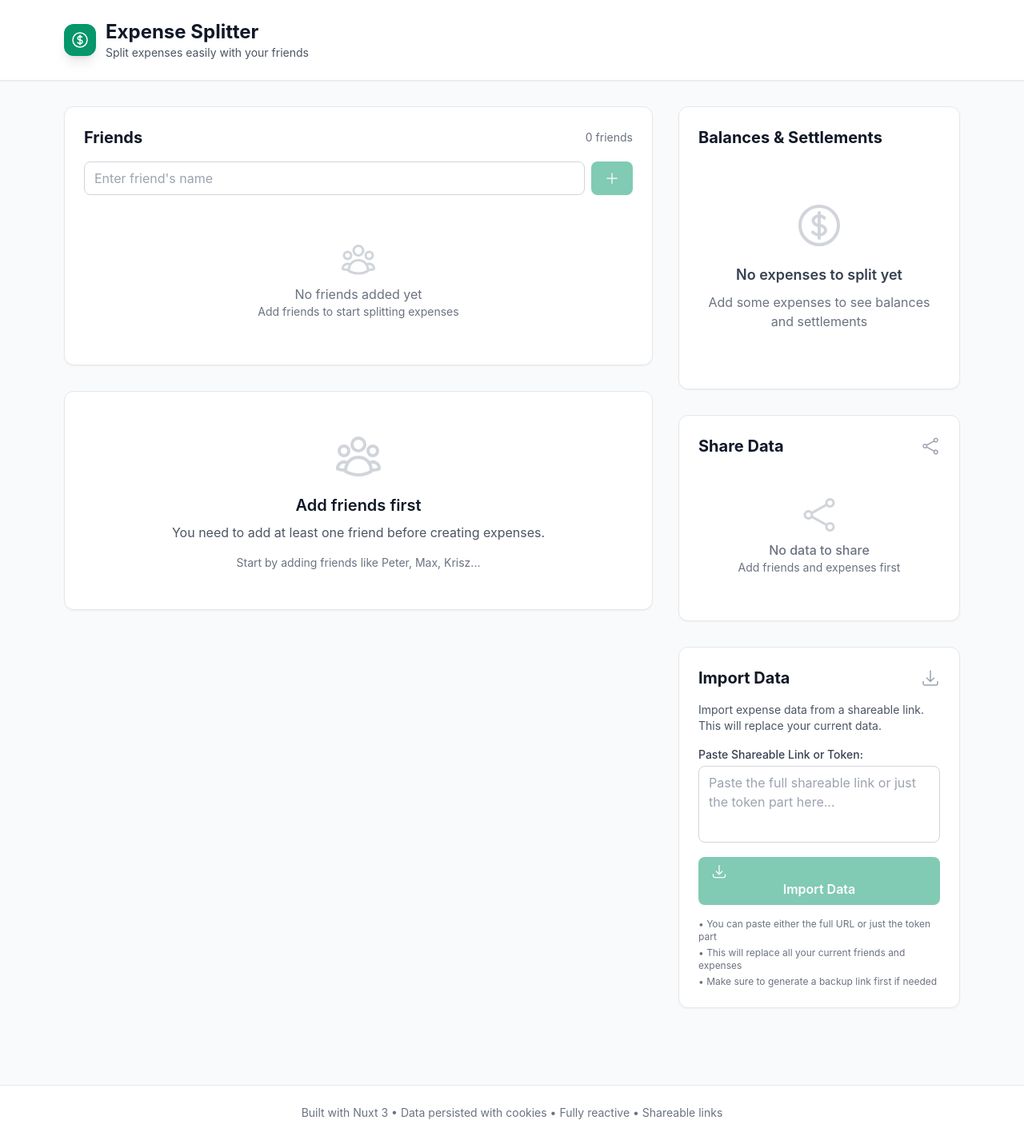
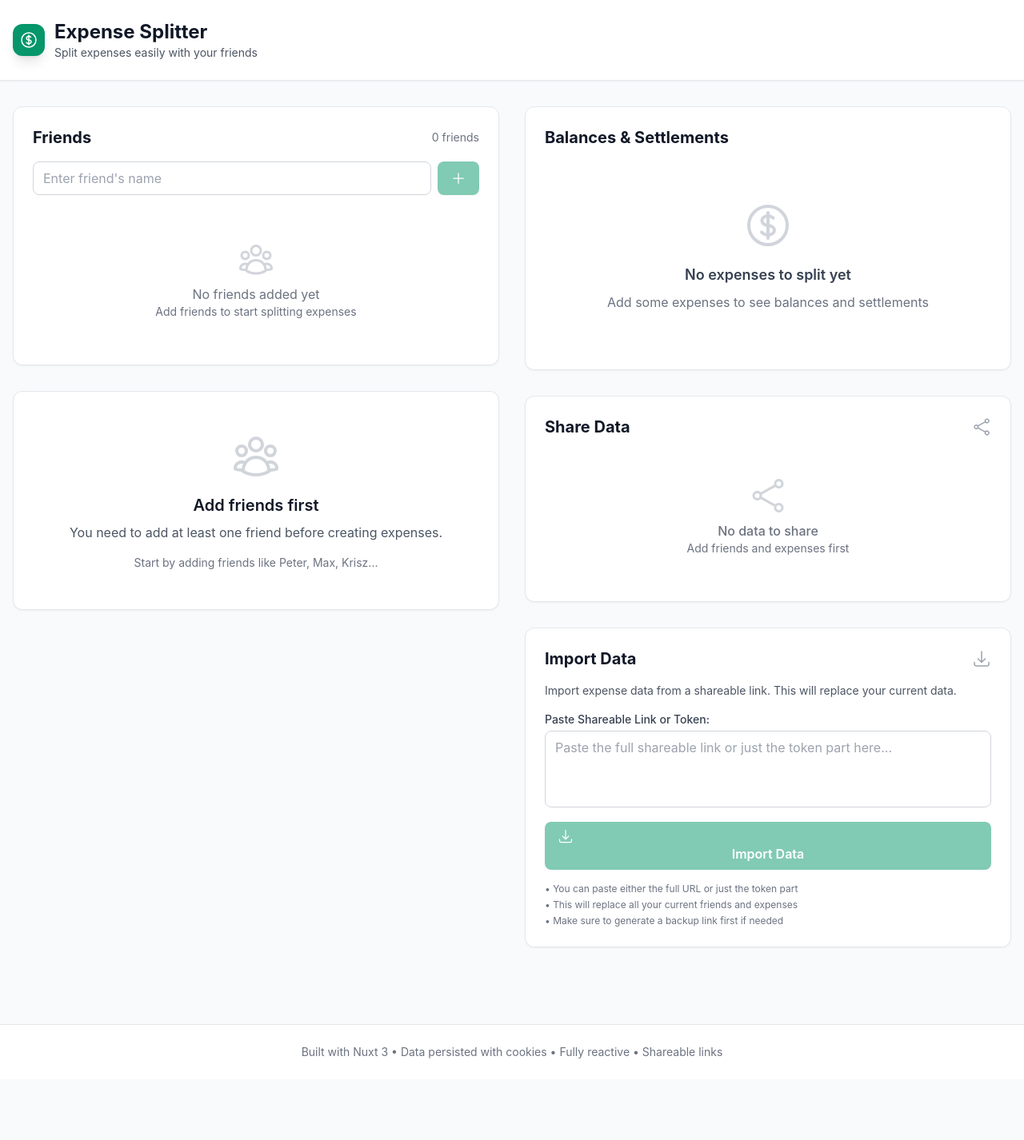
Before and after one commit to PiotrMigaj/expense-splitter, a Nuxt app: page / in a window 1280 px wide. Shown: the whole page at 80% size. After the commit the page ends 1350 px from the top, so only its background shows below. Built offline with nearby package versions, Linux system fonts and the light colour scheme.

Commit message:
next commit

```diff
--- a/app.vue
+++ b/app.vue
@@ -2,7 +2,7 @@
   <div class="min-h-screen bg-gray-50">
     <!-- Header -->
     <header class="bg-white shadow-sm border-b border-gray-200 sticky top-0 z-10">
-      <div class="max-w-6xl mx-auto px-4 py-6">
+      <div class="max-w-7xl mx-auto px-4 py-6">
         <div class="flex items-center justify-between">
           <div class="flex items-center space-x-3">
             <div class="w-10 h-10 bg-emerald-600 rounded-xl flex items-center justify-center shadow-lg">
@@ -22,10 +22,10 @@
     </header>
 
     <!-- Main Content -->
-    <main class="max-w-6xl mx-auto px-4 py-8">
-      <div class="grid grid-cols-1 lg:grid-cols-3 gap-8">
-        <!-- Left Column -->
-        <div class="lg:col-span-2 space-y-8">
+    <main class="max-w-7xl mx-auto px-4 py-8">
+      <div class="grid grid-cols-1 xl:grid-cols-2 gap-8">
+        <!-- Left Column - Friends and Expenses -->
+        <div class="space-y-8">
           <FriendManager />
           <ExpenseManager v-if="friends.length > 0" />
           <div v-else class="card text-center py-12">
@@ -36,9 +36,9 @@
           </div>
         </div>
 
-        <!-- Right Column -->
+        <!-- Right Column - Balance, Share, and Import -->
         <div class="space-y-8">
-          <div class="lg:sticky lg:top-24 lg:self-start space-y-8">
+          <div class="xl:sticky xl:top-24 xl:self-start space-y-8">
             <BalanceDisplay />
             <ShareableLink />
             <DataImport />
@@ -49,7 +49,7 @@
 
     <!-- Footer -->
     <footer class="bg-white border-t border-gray-200 mt-16">
-      <div class="max-w-6xl mx-auto px-4 py-6 text-center text-gray-500 text-sm">
+      <div class="max-w-7xl mx-auto px-4 py-6 text-center text-gray-500 text-sm">
         <p>Built with Nuxt 3 • Data persisted with cookies • Fully reactive • Shareable links</p>
       </div>
     </footer>
```
Also changed, not shown: 1 other file (tests, documents, lock files or other folders).
